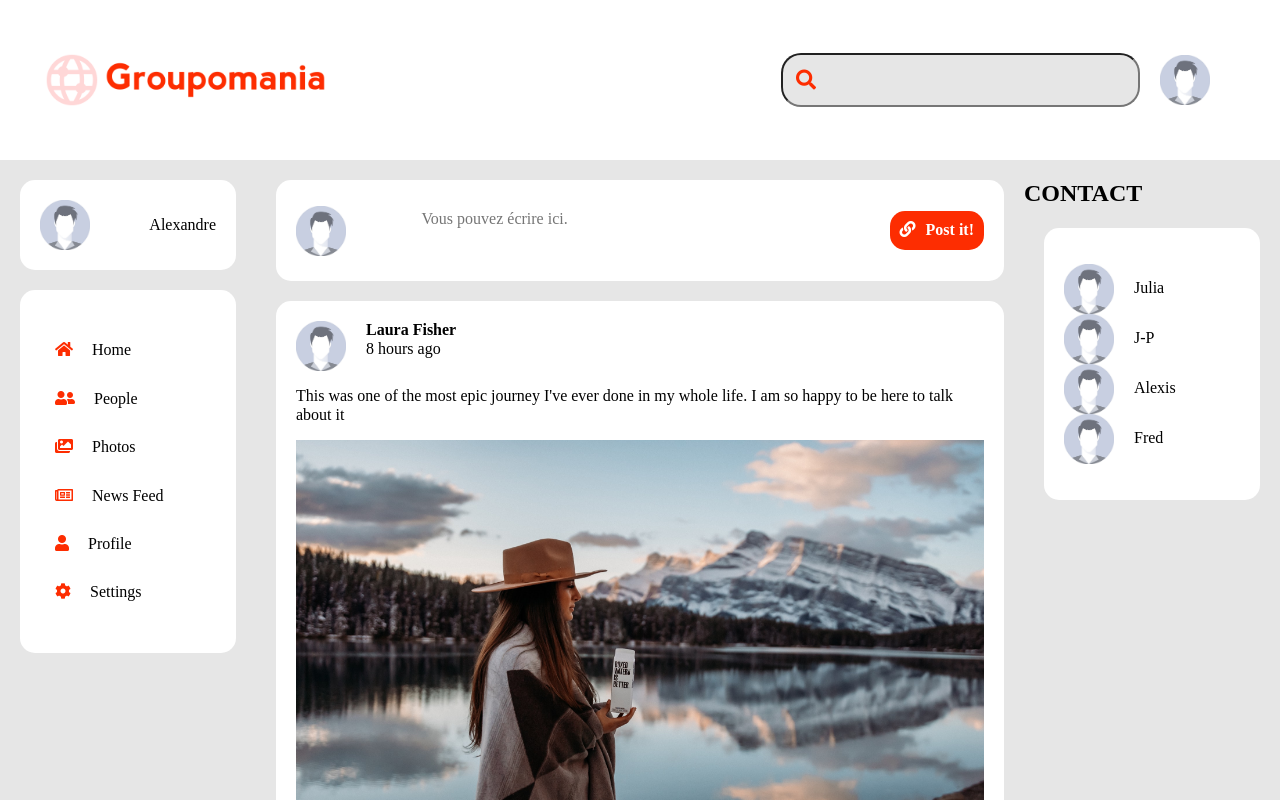
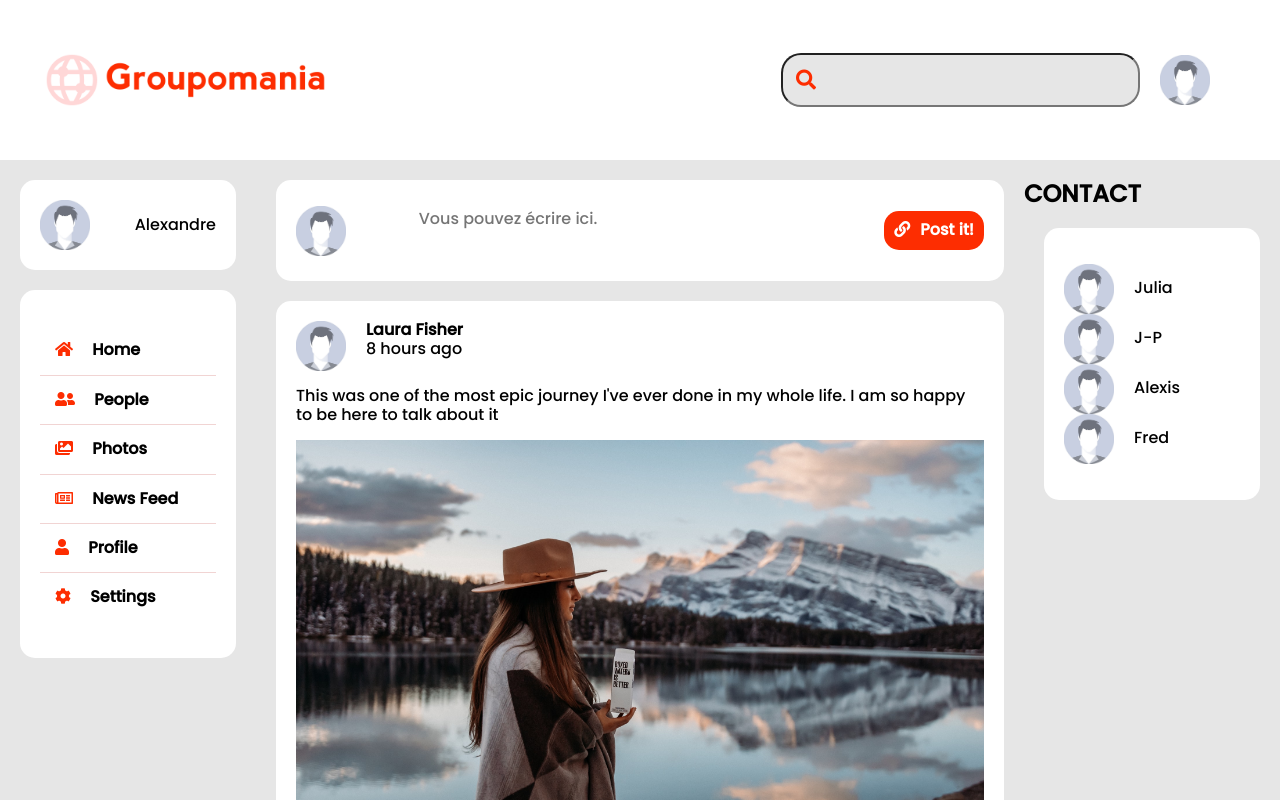
Before and after one commit to Tam-star/TamaraWenner_7_27122021, a React (Create React App) app in the folder frontend/my-app/: page /newsfeed in a window 1280 px wide. Shown: the top 800 px of the page. Built offline with nearby package versions, Linux system fonts and the light colour scheme.

Commit message:
nav and post form changed

```diff
--- a/frontend/my-app/public/index.html
+++ b/frontend/my-app/public/index.html
@@ -1,15 +1,17 @@
 <!DOCTYPE html>
 <html lang="en">
+
 <head>
   <meta charset="utf-8" />
   <link rel="icon" href="%PUBLIC_URL%/fav-groupomania.ico" />
-    <link rel="stylesheet" href="https://use.fontawesome.com/releases/v5.15.4/css/all.css" integrity="sha384-DyZ88mC6Up2uqS4h/KRgHuoeGwBcD4Ng9SiP4dIRy0EXTlnuz47vAwmeGwVChigm" crossorigin="anonymous">
+  <link rel="stylesheet" href="https://use.fontawesome.com/releases/v5.15.4/css/all.css"
+    integrity="sha384-DyZ88mC6Up2uqS4h/KRgHuoeGwBcD4Ng9SiP4dIRy0EXTlnuz47vAwmeGwVChigm" crossorigin="anonymous">
+  <link rel="preconnect" href="https://fonts.googleapis.com">
+  <link rel="preconnect" href="https://fonts.gstatic.com" crossorigin>
+  <link href="https://fonts.googleapis.com/css2?family=Poppins:wght@500&display=swap" rel="stylesheet">
   <meta name="viewport" content="width=device-width, initial-scale=1" />
   <meta name="theme-color" content="#000000" />
-    <meta
-      name="description"
-      content="Web site created using create-react-app"
-    />
+  <meta name="description" content="Web site created using create-react-app" />
   <link rel="apple-touch-icon" href="%PUBLIC_URL%/icon.png" />
   <!--
       manifest.json provides metadata used when your web app is installed on a
@@ -27,6 +29,7 @@
     -->
   <title>Groupomania - Réseau Social Entreprise</title>
 </head>
+
 <body>
   <noscript>You need to enable JavaScript to run this app.</noscript>
   <div id="root"></div>
@@ -41,4 +44,5 @@
       To create a production bundle, use `npm run build` or `yarn build`.
     -->
 </body>
+
 </html>
--- a/frontend/my-app/src/components/nav.js
+++ b/frontend/my-app/src/components/nav.js
@@ -4,12 +4,12 @@ export default function Nav() {
     return (
         <nav className='menu'>
             <ul>
-                <li><i className="fas fa-home"></i> Home</li>
-                <li><i className="fas fa-user-friends"></i> People</li>
-                <li><i className="fas fa-images"></i> Photos</li>
-                <li><i className="far fa-newspaper"></i> News Feed</li>
-                <li><i className="fas fa-user"></i> Profile</li>
-                <li><i className="fas fa-cog"></i> Settings</li>
+                <li className='menu__element'><i className="fas fa-home"></i> Home</li>
+                <li className='menu__element'><i className="fas fa-user-friends"></i> People</li>
+                <li className='menu__element'><i className="fas fa-images"></i> Photos</li>
+                <li className='menu__element'><i className="far fa-newspaper"></i> News Feed</li>
+                <li className='menu__element'><i className="fas fa-user"></i> Profile</li>
+                <li className='menu__element menu__element--no-border'><i className="fas fa-cog"></i> Settings</li>
             </ul>
         </nav>
     )
--- a/frontend/my-app/src/sass/App.scss
+++ b/frontend/my-app/src/sass/App.scss
@@ -7,6 +7,10 @@
 @import 'layouts/center-container';
 @import 'layouts/right-container';
 
+body{
+    font-family: 'Poppins', sans-serif;
+}
+
 
 .main-container {
     display: flex;
--- a/frontend/my-app/src/sass/layouts/_center-container.scss
+++ b/frontend/my-app/src/sass/layouts/_center-container.scss
@@ -19,6 +19,10 @@
             border : none;
             padding : 10px;
             border-radius: 15px;
+            &:focus{
+                outline: none;
+                border : 3px solid $secondary-color;
+            }
         }
     }
     & button {
--- a/frontend/my-app/src/sass/layouts/_left-container.scss
+++ b/frontend/my-app/src/sass/layouts/_left-container.scss
@@ -16,9 +16,17 @@
     & ul{
         padding : 0;
     }
-    & li {
+    &__element {
         list-style-type:none;
         padding : 15px;
+        font-weight : bold;
+        border-bottom: 1px $secondary-color solid;
+        &--no-border{
+            border-bottom: none;
+        }
+        &:hover{
+            background-color: $secondary-color;
+        }
         & i{
             margin-right: 15px;
             color : $primary-color;
```
Lines whose indentation alone changed are shown as unchanged.
